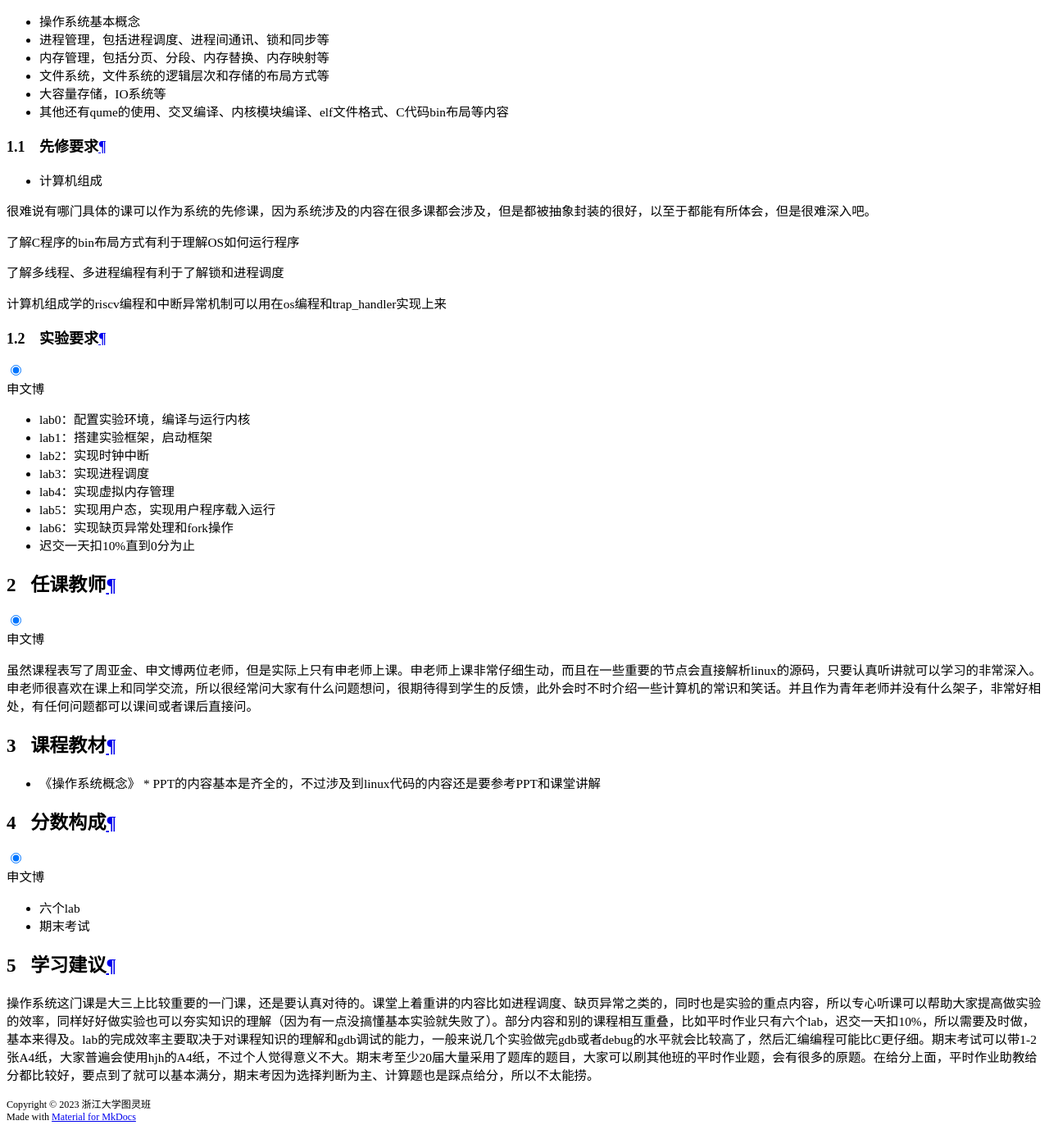
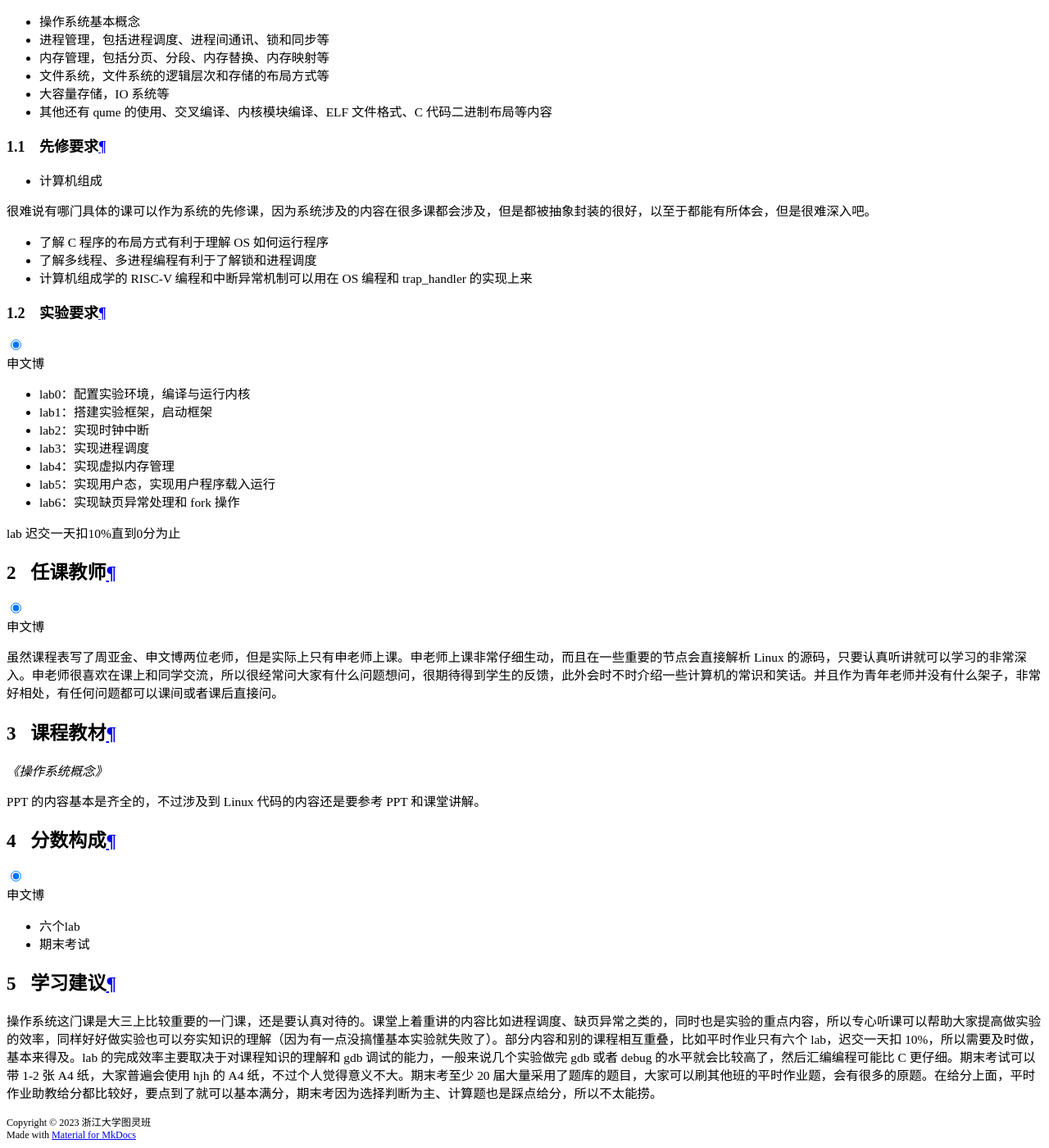
Before and after one commit to ZJU-Turing/TuringCourses, an MkDocs documentation site: the page built from docs/major_basic/operating_system/index.md, in a window 1280 px wide and 1400 px high, scrolled down 17964 px. Shown: the whole window at 82% size. Built offline with MkDocs 1.6.1 and Material for MkDocs 9.7.7, drawn with Linux system fonts in a browser that asks for light colours; comment, search, counter and statistics services are not loaded; before the commit the page ends 19342 px from its top, so only the background shows below that; some of the changed text lies outside the part shown.

Commit message:
style: fix

```diff
--- a/docs/major_basic/operating_system/index.md
+++ b/docs/major_basic/operating_system/index.md
@@ -1,6 +1,7 @@
 # 操作系统原理与实践
 <div class="badges">
-<span class="badge cs-badge">CS 专业基础-操作系统原理与实践</span>
+<span class="badge cs-badge">CS 专业基础</span>
+<span class="badge ai-badge">AI 专业基础</span>
 </div>
 
 ## 课程学习内容
@@ -11,8 +12,8 @@
 * 进程管理，包括进程调度、进程间通讯、锁和同步等
 * 内存管理，包括分页、分段、内存替换、内存映射等
 * 文件系统，文件系统的逻辑层次和存储的布局方式等
-* 大容量存储，IO系统等
-* 其他还有qume的使用、交叉编译、内核模块编译、elf文件格式、C代码bin布局等内容
+* 大容量存储，IO 系统等
+* 其他还有 qume 的使用、交叉编译、内核模块编译、ELF 文件格式、C 代码二进制布局等内容
 
 ### 先修要求
 
@@ -20,43 +21,43 @@
 
 很难说有哪门具体的课可以作为系统的先修课，因为系统涉及的内容在很多课都会涉及，但是都被抽象封装的很好，以至于都能有所体会，但是很难深入吧。
 
-了解C程序的bin布局方式有利于理解OS如何运行程序
-
-了解多线程、多进程编程有利于了解锁和进程调度
-
-计算机组成学的riscv编程和中断异常机制可以用在os编程和trap_handler实现上来
+- 了解 C 程序的布局方式有利于理解 OS 如何运行程序
+- 了解多线程、多进程编程有利于了解锁和进程调度
+- 计算机组成学的 RISC-V 编程和中断异常机制可以用在 OS 编程和 trap_handler 的实现上来
 
 ### 实验要求
 
 === "申文博"
 
-* lab0：配置实验环境，编译与运行内核
-* lab1：搭建实验框架，启动框架
-* lab2：实现时钟中断
-* lab3：实现进程调度
-* lab4：实现虚拟内存管理
-* lab5：实现用户态，实现用户程序载入运行
-* lab6：实现缺页异常处理和fork操作
-* 迟交一天扣10%直到0分为止
+    * lab0：配置实验环境，编译与运行内核
+    * lab1：搭建实验框架，启动框架
+    * lab2：实现时钟中断
+    * lab3：实现进程调度
+    * lab4：实现虚拟内存管理
+    * lab5：实现用户态，实现用户程序载入运行
+    * lab6：实现缺页异常处理和 fork 操作
+
+    lab 迟交一天扣10%直到0分为止
 
 ## 任课教师
 
 === "申文博"
 
-    虽然课程表写了周亚金、申文博两位老师，但是实际上只有申老师上课。申老师上课非常仔细生动，而且在一些重要的节点会直接解析linux的源码，只要认真听讲就可以学习的非常深入。申老师很喜欢在课上和同学交流，所以很经常问大家有什么问题想问，很期待得到学生的反馈，此外会时不时介绍一些计算机的常识和笑话。并且作为青年老师并没有什么架子，非常好相处，有任何问题都可以课间或者课后直接问。
+    虽然课程表写了周亚金、申文博两位老师，但是实际上只有申老师上课。申老师上课非常仔细生动，而且在一些重要的节点会直接解析 Linux 的源码，只要认真听讲就可以学习的非常深入。申老师很喜欢在课上和同学交流，所以很经常问大家有什么问题想问，很期待得到学生的反馈，此外会时不时介绍一些计算机的常识和笑话。并且作为青年老师并没有什么架子，非常好相处，有任何问题都可以课间或者课后直接问。
 
 ## 课程教材
 
-* 《操作系统概念》 *
-PPT的内容基本是齐全的，不过涉及到linux代码的内容还是要参考PPT和课堂讲解
+*《操作系统概念》*
+
+PPT 的内容基本是齐全的，不过涉及到 Linux 代码的内容还是要参考 PPT 和课堂讲解。
 
 ## 分数构成
 
 === "申文博"
 
-  * 六个lab
-  * 期末考试
+    * 六个lab
+    * 期末考试
 
 ## 学习建议
 
-操作系统这门课是大三上比较重要的一门课，还是要认真对待的。课堂上着重讲的内容比如进程调度、缺页异常之类的，同时也是实验的重点内容，所以专心听课可以帮助大家提高做实验的效率，同样好好做实验也可以夯实知识的理解（因为有一点没搞懂基本实验就失败了）。部分内容和别的课程相互重叠，比如平时作业只有六个lab，迟交一天扣10%，所以需要及时做，基本来得及。lab的完成效率主要取决于对课程知识的理解和gdb调试的能力，一般来说几个实验做完gdb或者debug的水平就会比较高了，然后汇编编程可能比C更仔细。期末考试可以带1-2张A4纸，大家普遍会使用hjh的A4纸，不过个人觉得意义不大。期末考至少20届大量采用了题库的题目，大家可以刷其他班的平时作业题，会有很多的原题。在给分上面，平时作业助教给分都比较好，要点到了就可以基本满分，期末考因为选择判断为主、计算题也是踩点给分，所以不太能捞。
+操作系统这门课是大三上比较重要的一门课，还是要认真对待的。课堂上着重讲的内容比如进程调度、缺页异常之类的，同时也是实验的重点内容，所以专心听课可以帮助大家提高做实验的效率，同样好好做实验也可以夯实知识的理解（因为有一点没搞懂基本实验就失败了）。部分内容和别的课程相互重叠，比如平时作业只有六个 lab，迟交一天扣 10%，所以需要及时做，基本来得及。lab 的完成效率主要取决于对课程知识的理解和 gdb 调试的能力，一般来说几个实验做完 gdb 或者 debug 的水平就会比较高了，然后汇编编程可能比 C 更仔细。期末考试可以带 1-2 张 A4 纸，大家普遍会使用 hjh 的 A4 纸，不过个人觉得意义不大。期末考至少 20 届大量采用了题库的题目，大家可以刷其他班的平时作业题，会有很多的原题。在给分上面，平时作业助教给分都比较好，要点到了就可以基本满分，期末考因为选择判断为主、计算题也是踩点给分，所以不太能捞。
```
